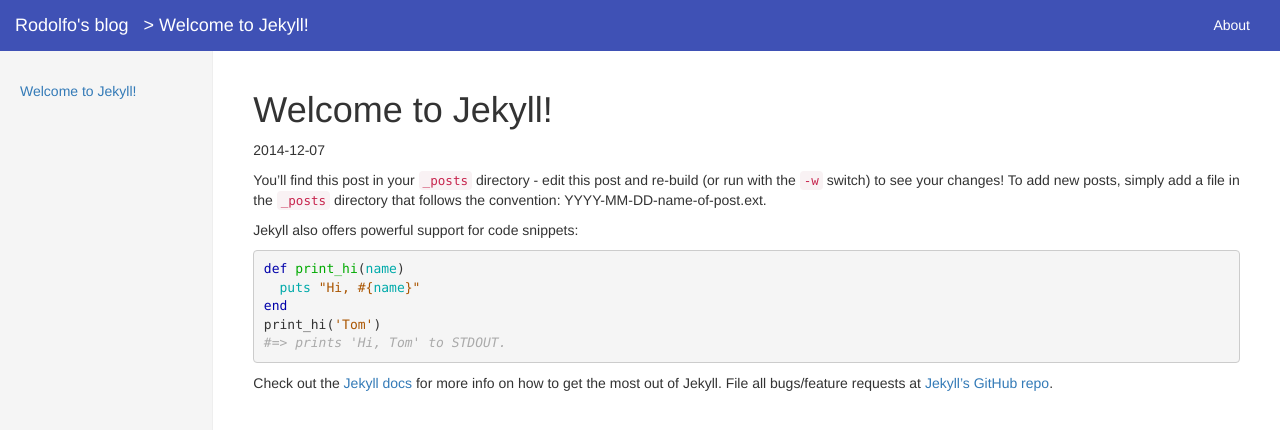
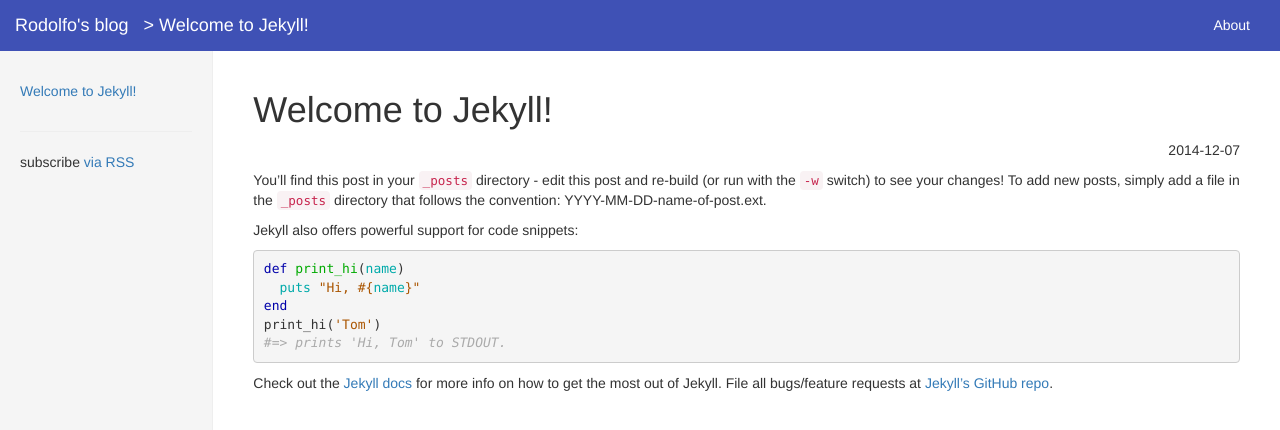
Before and after one commit to rodolfo3/personal-blog, a Jekyll site: the page built from _posts/2014-12-07-welcome-to-jekyll.markdown, in a window 1280 px wide. Shown: the top 430 px of the page. Built offline with Jekyll 4.4.1, drawn with Linux system fonts in a browser that asks for light colours; nearby versions of some CDN libraries.

Commit message:
Small UI fixes.

```diff
--- a/_includes/nav.html
+++ b/_includes/nav.html
@@ -6,4 +6,9 @@
       </li>
     {% endfor %}
   </ul>
+
+  <hr/>
+
+  <p class="rss-subscribe">subscribe <a href="{{ "/feed.xml" | prepend: site.baseurl }}">via RSS</a></p>
+
 </div>
--- a/css/main.css
+++ b/css/main.css
@@ -96,6 +96,10 @@
   border-radius: 50%;
 }
 
+.main .post .meta {
+    text-align: right;
+}
+
 /* COLORS */
 header {
     background-color: #3f51b5;
```
